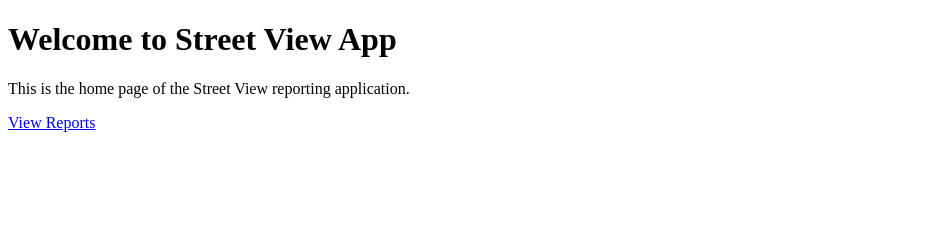
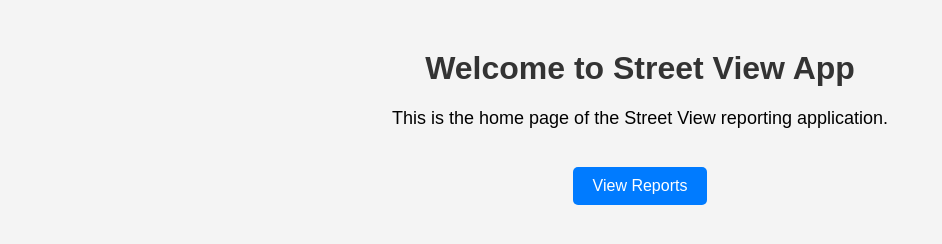
Before and after one commit to Masana807/streetview-app, a plain HTML site: page static/index.html in a window 1280 px wide. Shown: the whole page, without its empty margins (0-942 px from the left). Drawn offline with Linux system fonts and the light colour scheme.

Commit message:
Add CSS styling for homepage

```diff
--- a/static/index.html
+++ b/static/index.html
@@ -10,4 +10,13 @@
     <p>This is the home page of the Street View reporting application.</p>
     <a href="/reports">View Reports</a>
 </body>
+
+
+
+<head>
+    <link rel="stylesheet" type="text/css" href="style.css">
+</head>
+
+
+
 </html>
--- /dev/null
+++ b/static/style.css
@@ -0,0 +1,28 @@
+body {
+    font-family: Arial, sans-serif;
+    text-align: center;
+    margin: 50px;
+    background-color: #f4f4f4;
+}
+
+h1 {
+    color: #333;
+}
+
+p {
+    font-size: 18px;
+}
+
+a {
+    display: inline-block;
+    margin-top: 20px;
+    padding: 10px 20px;
+    background-color: #007bff;
+    color: white;
+    text-decoration: none;
+    border-radius: 5px;
+}
+
+a:hover {
+    background-color: #0056b3;
+}
```
